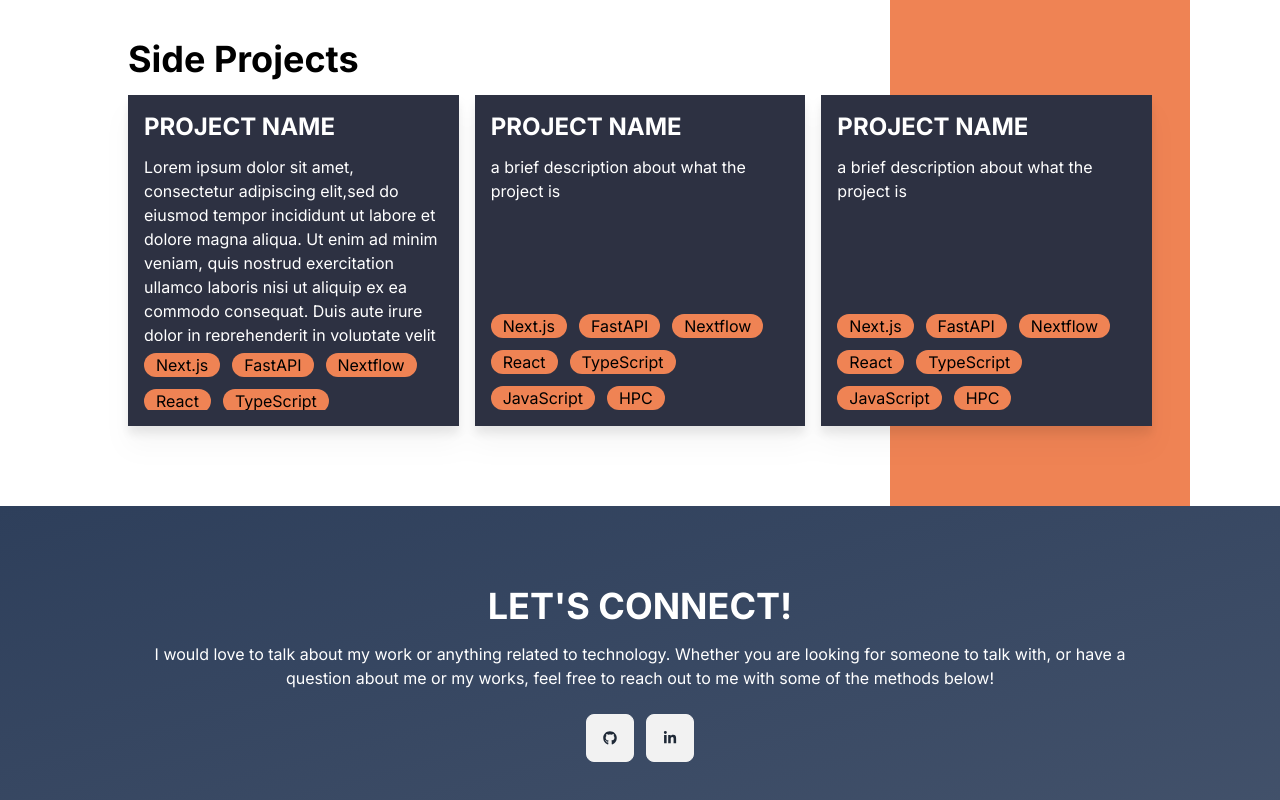
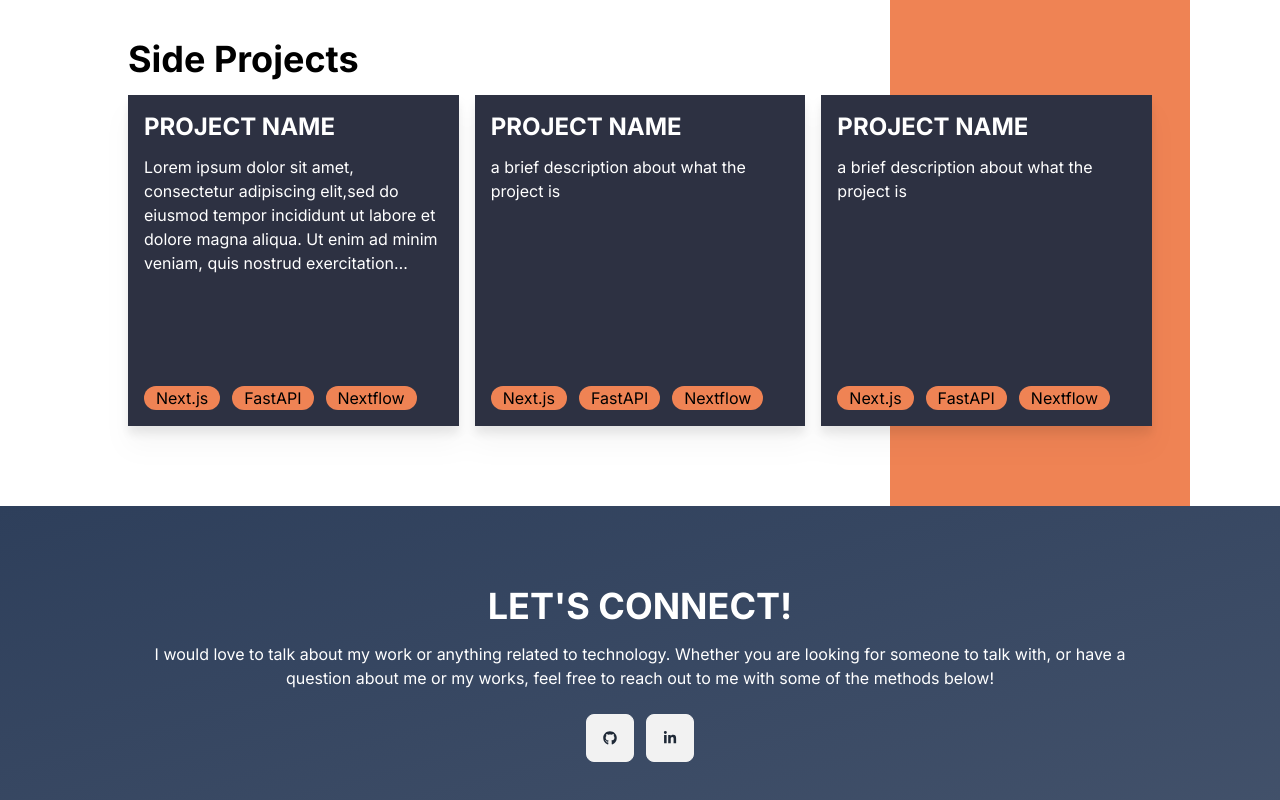
Before and after one commit to JaeungJayJang/personal_website, a Next.js app: page / in a window 1280 px wide. Shown: the part 1709-2509 px from the top of the page. Built offline with nearby package versions, Linux system fonts and the light colour scheme.

Commit message:
remove scroll and show less info

```diff
--- a/app/components/general/project.tsx
+++ b/app/components/general/project.tsx
@@ -14,17 +14,26 @@ const ProjectCard = ({ name, description, skills, link }: dataProps) => {
             <h1 className="text-2xl font-bold uppercase">
                 {name}
             </h1>
-            <p className="md:flex-grow md:overflow-auto">
-                {description}
-            </p>
+            <div className="md:flex-grow w-full">
+                <p style={{
+                    display: "-webkit-box",
+                    WebkitBoxOrient: "vertical",
+                    WebkitLineClamp: 5,
+                    overflow: "hidden",
+                    textOverflow: "ellipsis"
+                }}>
+                    {description}
+                </p>
+            </div>
             <div className="flex gap-3 flex-wrap md:overflow-auto">
                 {
                     skills &&
                     skills.map((skill, i) => {
-                        return (
-                            <div key={`skill_${i}`} className="bg-secondary rounded-full px-3 text-center text-black">{skill}</div>
-                            // <span className="m-[2px] p-3">{skill}</span>
-                        )
+                        if (i < 3) {
+                            return (
+                                <div key={`skill_${i}`} className="bg-secondary rounded-full px-3 text-center text-black">{skill}</div>
+                            )
+                        }
                     })
                 }
             </div>
```
